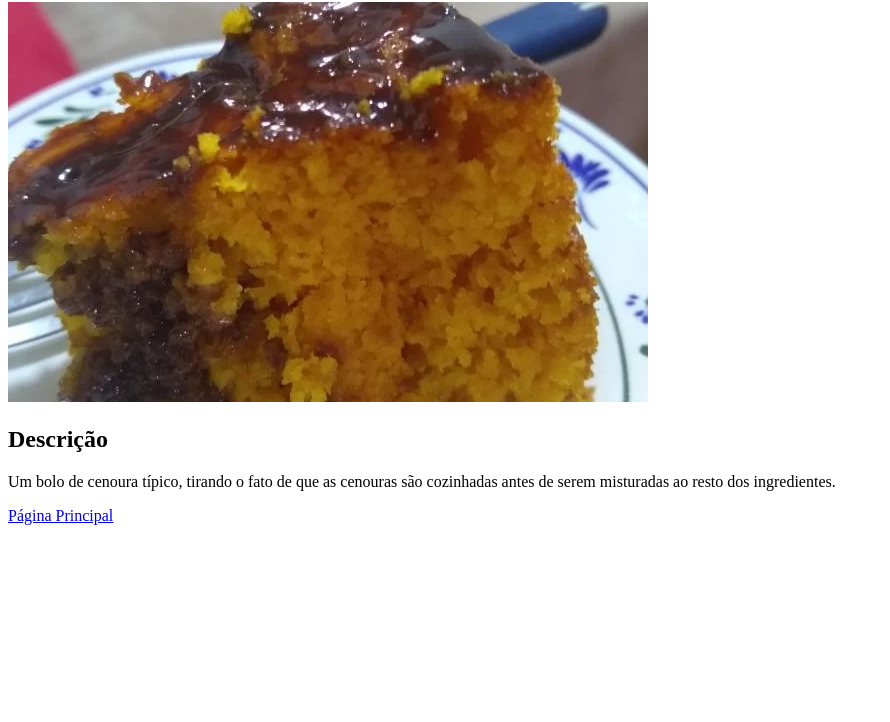
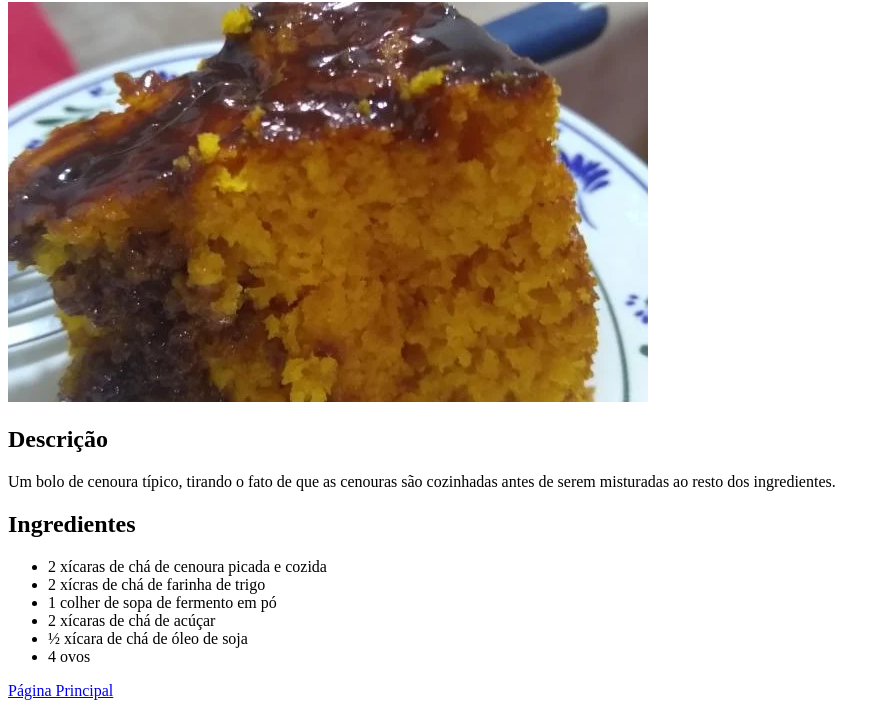
Before and after one commit to thiago-flac/odin-recipes, a plain HTML site: page Recipes/bolodecenoura.html in a window 1280 px wide. Shown: the part 78-800 px from the top of the page, without its empty margins (0-890 px from the left). Drawn offline with Linux system fonts and the light colour scheme.

Commit message:
Add list of ingredients

```diff
--- a/Recipes/bolodecenoura.html
+++ b/Recipes/bolodecenoura.html
@@ -13,5 +13,16 @@
 
         <p>Um bolo de cenoura típico, tirando o fato de que as cenouras são cozinhadas antes de serem misturadas ao resto dos ingredientes.</p>
 
+        <h2>Ingredientes</h2>
+
+        <ul>
+            <li>2 xícaras de chá de cenoura picada e cozida</li>
+            <li>2 xícras de chá de farinha de trigo</li>
+            <li>1 colher de sopa de fermento em pó</li>
+            <li>2 xícaras de chá de acúçar</li>
+            <li>½ xícara de chá de óleo de soja</li>
+            <li>4 ovos</li>
+        </ul>
+
         <a href="../index.html">Página Principal</a>
     </body>
```
